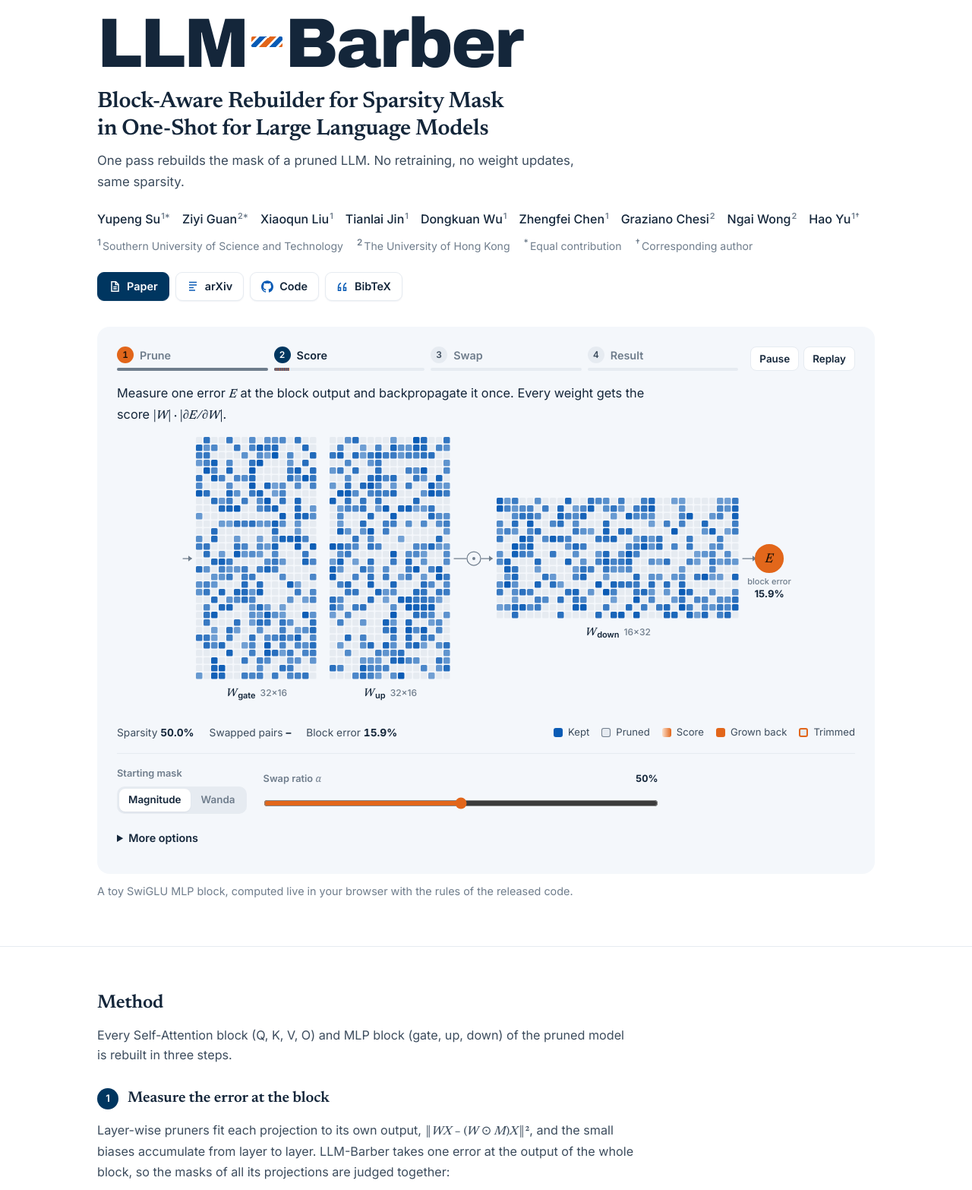
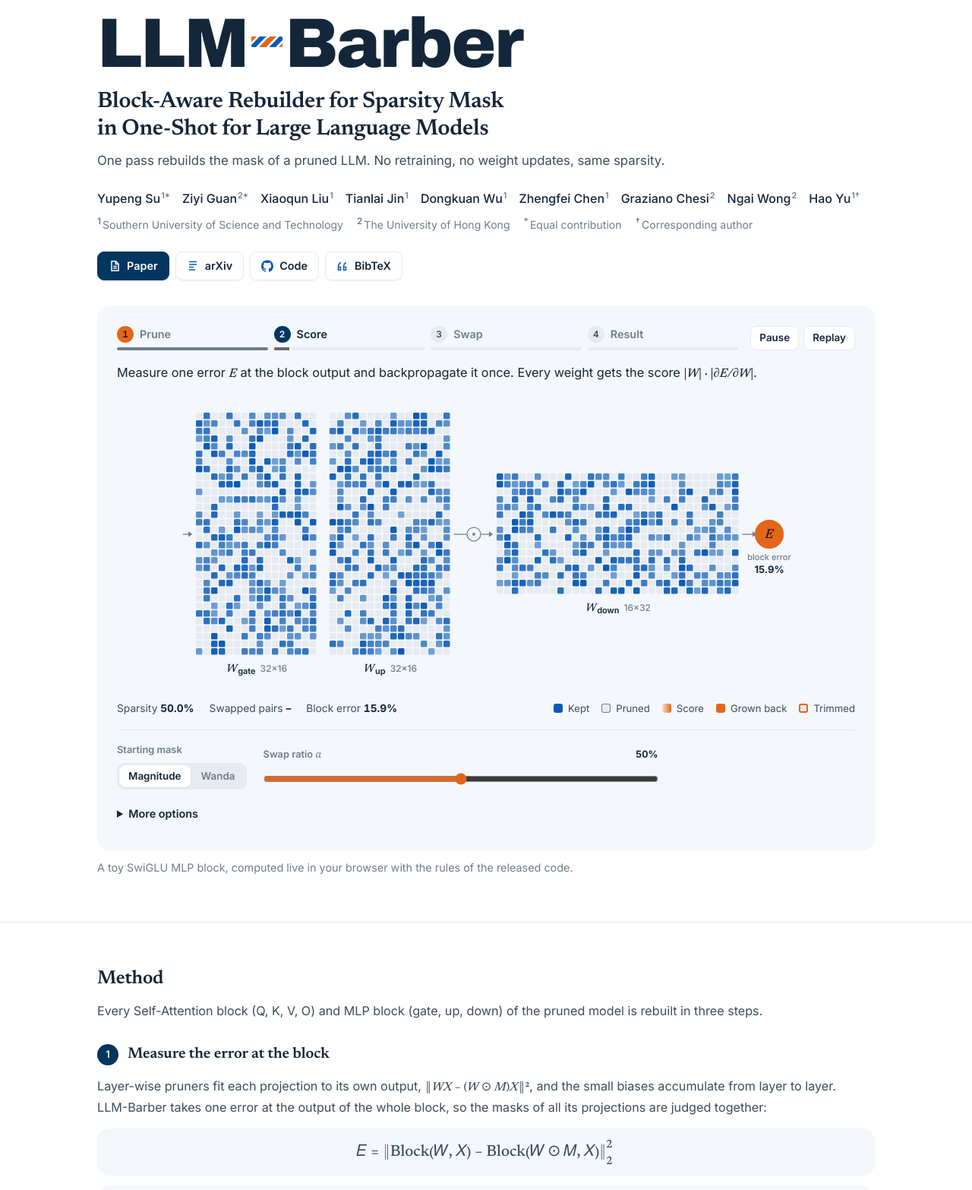
Before and after one commit to YupengSu/LLM-Barber, a plain HTML site: page docs/index.html in a window 1280 px wide. Shown: the part 150-1716 px from the top of the page at 76% size. Drawn offline with Linux system fonts and the light colour scheme; animation ran at ten frames a second.

Commit message:
Project page: one content width for every block
Text, equations, figures, captions, tables and code now all span the
same column; LLM-Barber no longer breaks at its hyphen.

Co-Authored-By: Claude Opus 5.5 <noreply@anthropic.com>
Claude-Session: https://claude.ai/code/session_01AQaSecwT64JdJjRmwEaSWG

```diff
--- a/docs/index.html
+++ b/docs/index.html
@@ -40,7 +40,7 @@
    Tokens, type and chrome come from the homepage (homepage.css):
    UCSB navy + white, quiet gold, Inter + Newsreader.
    Each project adds its own accent, title art and figures.
-   Layout: homepage frame (1080px), left-aligned reading column (~70ch); figures use the full frame.
+   Layout: homepage frame (1080px). Every block (text, equations, figures, tables, code) spans the same column.
    =========================================================== */
 :root {
   --navy: #003660; --navy-700: #012a4d; --blue: #0a5bb5; --blue-600: #0d68cf; --gold: #e0a021;
@@ -165,8 +165,8 @@ input[type="range"] { width: 100%; accent-color: var(--accent); height: 28px; ma
 .hero { padding-block: clamp(28px, 4.5vw, 56px) clamp(24px, 3vw, 34px); }
 .nw { white-space: nowrap; }
 .hero__venue { display: flex; flex-wrap: wrap; align-items: center; gap: 8px 12px; font-size: .9rem; color: var(--muted); }
-.hero__subtitle { margin-top: 16px; max-width: 40ch; text-wrap: balance; font-family: var(--serif); font-weight: 600; font-size: clamp(1.35rem, 2.6vw, 1.85rem); line-height: 1.22; letter-spacing: -.01em; color: var(--ink); }
-.hero__tagline { margin-top: 10px; max-width: 62ch; font-size: 1.05rem; color: var(--text); }
+.hero__subtitle { margin-top: 16px; text-wrap: balance; font-family: var(--serif); font-weight: 600; font-size: clamp(1.35rem, 2.6vw, 1.85rem); line-height: 1.22; letter-spacing: -.01em; color: var(--ink); }
+.hero__tagline { margin-top: 10px; font-size: 1.05rem; color: var(--text); }
 .hero__authors { margin-top: 22px; padding: 0; list-style: none; display: flex; flex-wrap: wrap; gap: 3px 16px; font-size: 1rem; font-weight: 500; color: var(--ink); }
 .hero__authors li { white-space: nowrap; }
 .hero__authors a { color: var(--ink); }
@@ -183,12 +183,12 @@ input[type="range"] { width: 100%; accent-color: var(--accent); height: 28px; ma
 .sub { margin-top: clamp(34px, 5vw, 56px); display: grid; gap: 16px; }
 .sub:first-child { margin-top: 0; }
 .sub__title { font-family: var(--serif); font-size: 1.25rem; font-weight: 600; letter-spacing: -.005em; line-height: 1.25; }
-.prose { max-width: 70ch; display: grid; gap: 13px; }
+.prose { display: grid; gap: 13px; }
 .prose p { font-size: 1.01rem; text-wrap: pretty; }
 .lede { font-size: 1.08rem; color: var(--ink); }
-.note { font-size: .86rem; color: var(--muted); max-width: 80ch; }
+.note { font-size: .86rem; color: var(--muted); }
 .callout { border-left: 3px solid var(--accent); background: var(--bg-soft); padding: 12px 16px; border-radius: 0 12px 12px 0; color: var(--text); }
-.dots { list-style: none; padding: 0; display: grid; gap: 10px; max-width: 70ch; }
+.dots { list-style: none; padding: 0; display: grid; gap: 10px; }
 .dots li { position: relative; padding-left: 20px; }
 .dots li::before { content: ""; position: absolute; left: 3px; top: .62em; width: 7px; height: 7px; border-radius: 50%; background: var(--accent); }
 .kv { list-style: none; padding: 0; display: grid; gap: 9px; }
@@ -202,14 +202,14 @@ input[type="range"] { width: 100%; accent-color: var(--accent); height: 28px; ma
 /* ---------- figures ---------- */
 .bench { background: var(--bg-soft); border-radius: var(--radius); padding: clamp(14px, 2.4vw, 26px); }
 .card { background: var(--bg-card); border: 1px solid var(--line); border-radius: 12px; box-shadow: var(--shadow-sm); }
-.fig-cap { margin-top: 12px; max-width: 80ch; font-size: .9rem; line-height: 1.58; color: var(--muted); }
+.fig-cap { margin-top: 12px; font-size: .9rem; line-height: 1.58; color: var(--muted); }
 .fig-cap b { color: var(--ink); font-weight: 600; }
 .legend { display: flex; flex-wrap: wrap; gap: 6px 16px; padding: 0; list-style: none; font-size: .82rem; color: var(--text); }
 .legend li { display: inline-flex; align-items: center; gap: 7px; }
 .sw { width: 12px; height: 12px; border-radius: 3px; flex: none; display: inline-block; }
 .sw.line { width: 18px; height: 3px; border-radius: 2px; }
 .sw.dot { border-radius: 50%; }
-.eq { padding: 14px 18px; background: var(--bg-soft); border-radius: 12px; overflow-x: auto; max-width: 70ch; display: grid; gap: 6px; }
+.eq { padding: 14px 18px; background: var(--bg-soft); border-radius: var(--radius); overflow-x: auto; display: grid; gap: 6px; }
 .eq math { font-family: var(--font-math); font-size: 1.3rem; }
 /* fences marked .f come from a math font when one is installed, so they stretch around fractions */
 .eq mo.f { font-family: "STIX Two Math", "Cambria Math", "Latin Modern Math", var(--font-math); }
@@ -264,7 +264,6 @@ pre.code .f { color: var(--accent); font-weight: 600; }
   table.map td:first-child { padding-bottom: 2px; border-bottom: 0; }
   table.map td code { white-space: normal; overflow-wrap: anywhere; }
 }
-.cite { max-width: 900px; }
 
 /* ---------- footer & back-to-top (homepage) ---------- */
 .footer { border-top: 1px solid var(--line); margin-top: 8px; }
@@ -325,7 +324,7 @@ pre.code .f { color: var(--accent); font-weight: 600; }
 .demo-step.is-done .demo-step__n { background: var(--accent); color: var(--on-accent); }
 .demo-step.is-active .demo-step__bar i { background-image: repeating-linear-gradient(-45deg, var(--accent) 0 6px, var(--blue) 6px 12px); background-size: 16.97px 100%; animation: pole 1s linear infinite; }
 .demo-ctl { display: flex; gap: 6px; }
-.demo-text { margin: 16px 0 8px; min-height: 3.2em; max-width: 72ch; font-size: 1.02rem; line-height: 1.6; color: var(--ink); }
+.demo-text { margin: 16px 0 8px; min-height: 3.2em; font-size: 1.02rem; line-height: 1.6; color: var(--ink); }
 .demo-stage canvas { display: block; width: 100%; }
 .demo-foot { margin-top: 12px; display: flex; flex-wrap: wrap; align-items: center; justify-content: space-between; gap: 10px 24px; }
 .readout { display: flex; flex-wrap: wrap; gap: 4px 20px; font-size: .86rem; color: var(--text); }
@@ -488,7 +487,7 @@ svg .t-math { font-family: var(--font-math); font-style: italic; font-weight: 50
     <ol class="steps">
       <li class="step">
         <h3 class="sub__title step__head"><span class="step__n" aria-hidden="true">1</span>Measure the error at the block</h3>
-        <div class="prose"><p>Layer-wise pruners fit each projection to its own output, <span class="m"><span class="u">‖</span>WX <span class="u">− (</span>W <span class="u">⊙</span> M<span class="u">)</span>X<span class="u">‖²</span></span>, and the small biases accumulate from layer to layer. LLM-Barber takes one error at the output of the whole block, so the masks of all its projections are judged together:</p></div>
+        <div class="prose"><p>Layer-wise pruners fit each projection to its own output, <span class="m"><span class="u">‖</span>WX <span class="u">− (</span>W <span class="u">⊙</span> M<span class="u">)</span>X<span class="u">‖²</span></span>, and the small biases accumulate from layer to layer. <span class="nw">LLM-Barber</span> takes one error at the output of the whole block, so the masks of all its projections are judged together:</p></div>
         <div class="eq" role="group" aria-label="Block-aware reconstruction error">
           <math display="block"><mrow><mi>E</mi><mo>=</mo><msubsup><mrow><mo class="f">‖</mo><mi>Block</mi><mo>(</mo><mi>W</mi><mo>,</mo><mi>X</mi><mo>)</mo><mo>−</mo><mi>Block</mi><mo>(</mo><mi>W</mi><mo>⊙</mo><mi>M</mi><mo>,</mo><mi>X</mi><mo>)</mo><mo class="f">‖</mo></mrow><mn>2</mn><mn>2</mn></msubsup></mrow></math>
         </div>
@@ -2012,7 +2011,7 @@ const Results = (() => {
         li('sw dot', 'background:var(--series-base)', 'SparseGPT mask, original weights');
       } else li('sw dot', 'background:var(--series-base)', `${NAMES[state.method]} mask`);
       li('sw dot', 'background:var(--series-ours)', 'With LLM-Barber');
-      take.textContent = TAKE[state.method + '|' + state.pattern] || '';
+      take.innerHTML = (TAKE[state.method + '|' + state.pattern] || '').replace(/LLM-Barber/g, '<span class="nw">LLM-Barber</span>');
     }
     let lastW = 0;
     new ResizeObserver(() => { const w = host.clientWidth; if (w !== lastW) { lastW = w; render(false); } }).observe(host);
```
